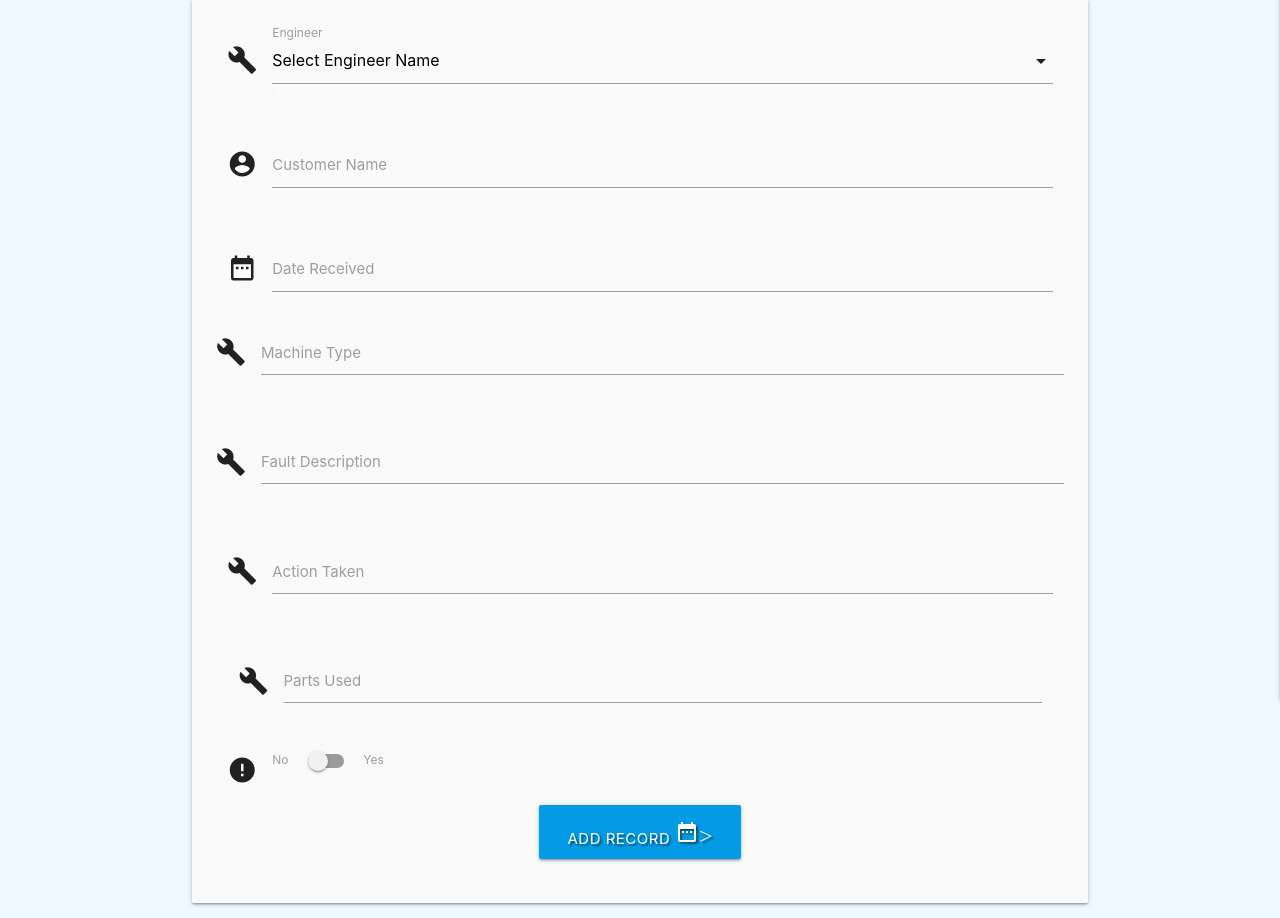
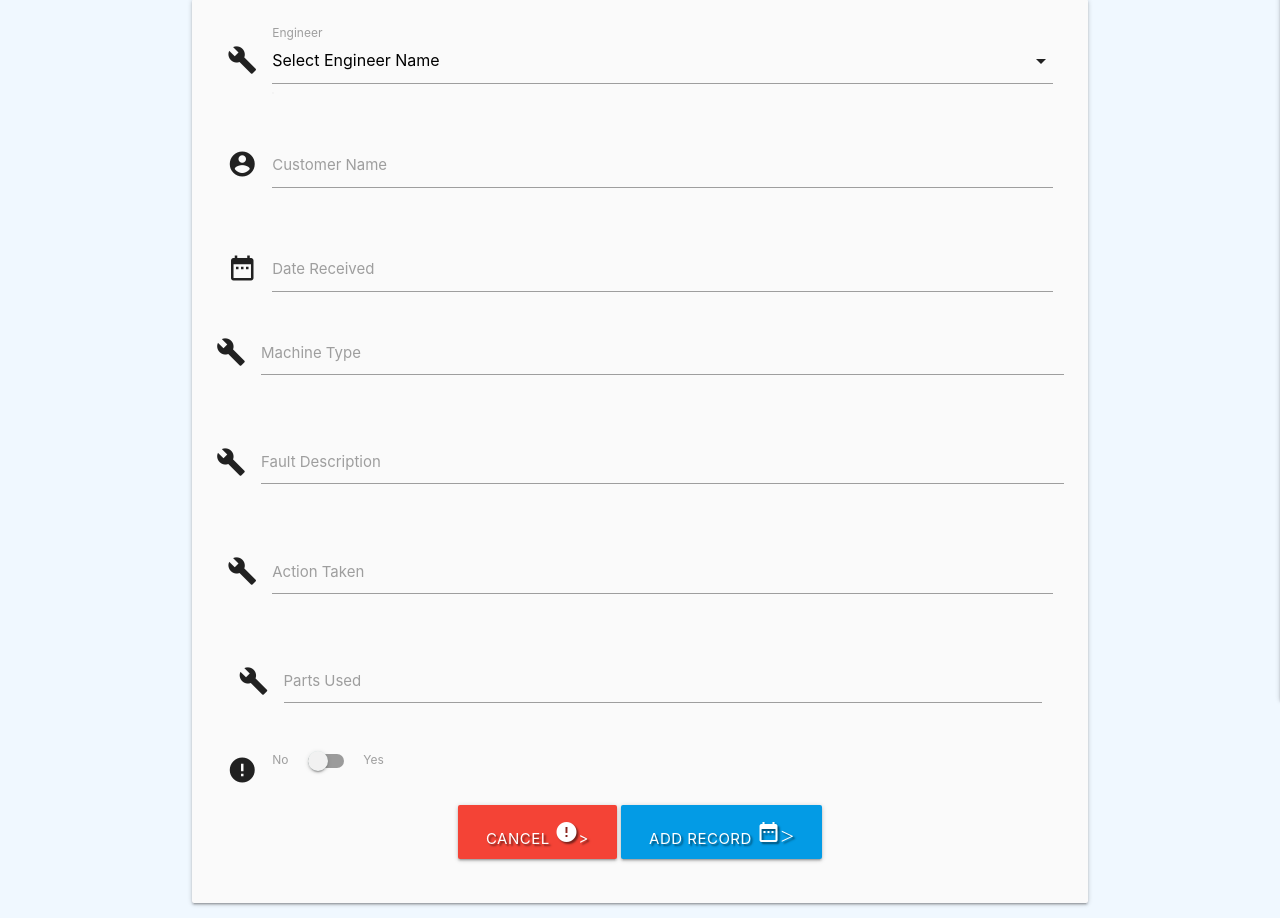
Before and after one commit to marks530/ms3_project, a Flask app: page /add_record in a window 1280 px wide. Shown: the part 160-1078 px from the top of the page. Run offline with Flask 2, Linux system fonts and the light colour scheme; data that the repository does not hold is empty; some libraries are stand-ins or nearby versions.

Commit message:
Add cancel button to add_record.html

```diff
--- a/templates/add_record.html
+++ b/templates/add_record.html
@@ -83,9 +83,11 @@
                 </div>
             </div>
         </div>
-        <!-- submit button -->
+        <!-- submit and cancel buttons -->
         <div class="row">
             <div class="col s12 center-align">
+                <a href="{{ url_for('get_serviceReports') }}" class="btn-large red text-shadow">
+                    Cancel <i class="material-icons prefix">error</i>></a>
                 <button type="submit" class="btn-large light-blue darken-1 text-shadow">
                     Add Record <i class="material-icons prefix">date_range></i>
                 </button>
```
